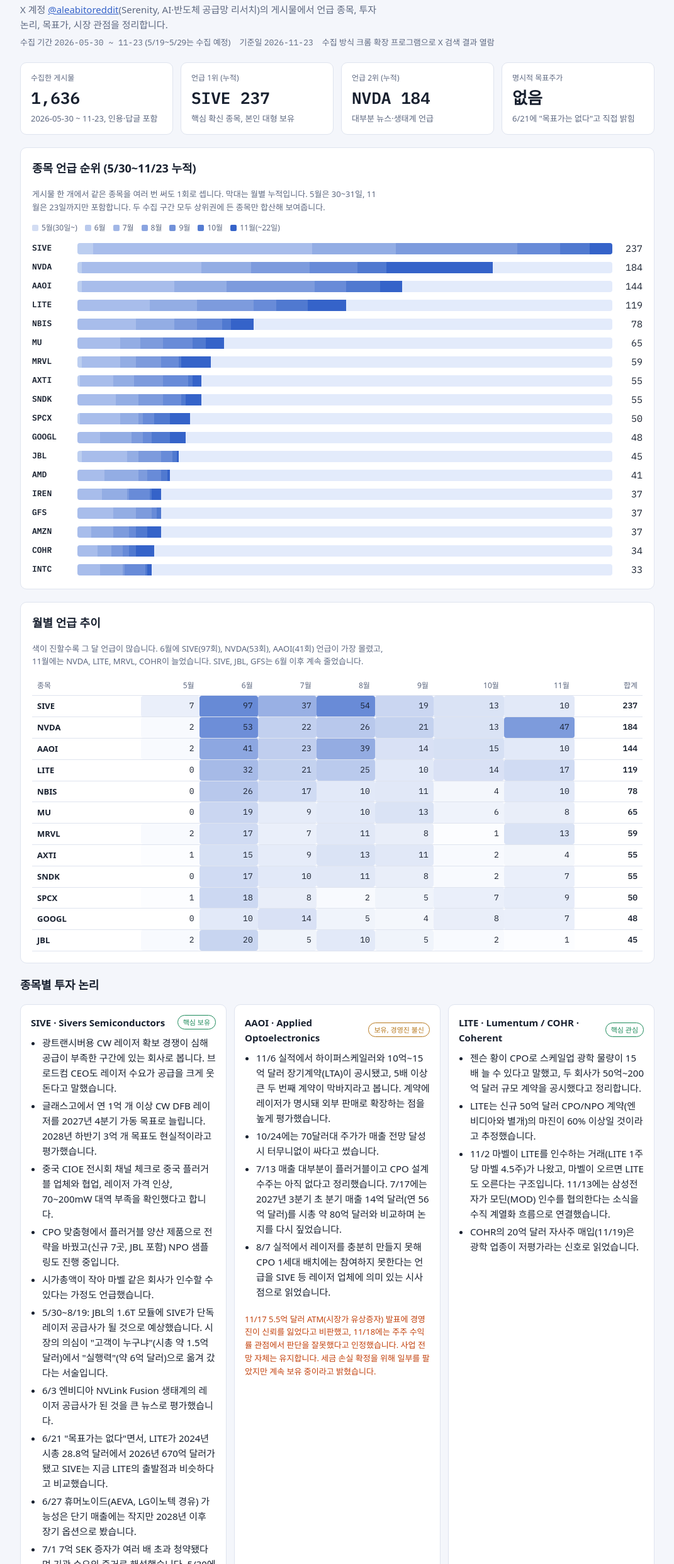
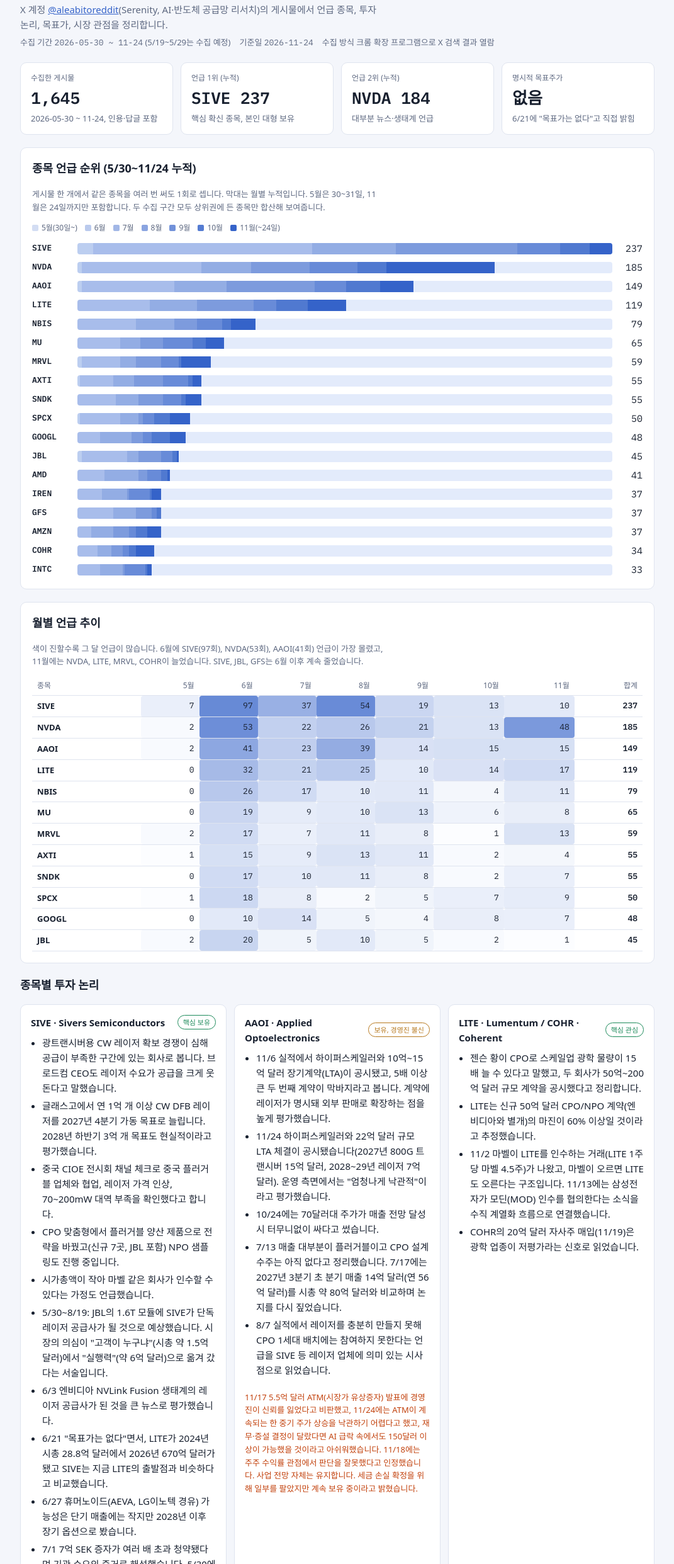
Before and after one commit to excellent3935/serenity-tracking, a plain HTML site: page index.html in a window 1280 px wide. Shown: the part 76-2560 px from the top of the page at 63% size, without its empty margins (104-1175 px from the left). Drawn offline with Linux system fonts and the light colour scheme; a web font is replaced by a local one.

Commit message:
2026-11-24 갱신: 신규 게시물 9개 반영
Co-Authored-By: Claude Sonnet 5.5 <noreply@anthropic.com>
Claude-Session: https://claude.ai/code/session_018spZhYNWrg4mw37nYf21A3

```diff
--- a/index.html
+++ b/index.html
@@ -93,24 +93,24 @@ footer{color:var(--mute);font-size:12px}
   <h1>Serenity 트래킹</h1>
   <p class="sub">X 계정 <a href="https://x.com/aleabitoreddit" rel="noopener">@aleabitoreddit</a>(Serenity, AI·반도체 공급망 리서치)의 게시물에서 언급 종목, 투자 논리, 목표가, 시장 관점을 정리합니다.</p>
   <div class="meta">
-    <span>수집 기간 <span class="num">2026-05-30 ~ 11-23</span> (5/19~5/29는 수집 예정)</span>
-    <span>기준일 <span class="num">2026-11-23</span></span>
+    <span>수집 기간 <span class="num">2026-05-30 ~ 11-24</span> (5/19~5/29는 수집 예정)</span>
+    <span>기준일 <span class="num">2026-11-24</span></span>
     <span>수집 방식 크롬 확장 프로그램으로 X 검색 결과 열람</span>
   </div>
 </header>
 
 <section class="tiles" aria-label="요약">
-  <div class="tile"><span class="k">수집한 게시물</span><span class="v">1,636</span><span class="n">2026-05-30 ~ 11-23, 인용·답글 포함</span></div>
+  <div class="tile"><span class="k">수집한 게시물</span><span class="v">1,645</span><span class="n">2026-05-30 ~ 11-24, 인용·답글 포함</span></div>
   <div class="tile"><span class="k">언급 1위 (누적)</span><span class="v">SIVE 237</span><span class="n">핵심 확신 종목, 본인 대형 보유</span></div>
   <div class="tile"><span class="k">언급 2위 (누적)</span><span class="v">NVDA 184</span><span class="n">대부분 뉴스·생태계 언급</span></div>
   <div class="tile"><span class="k">명시적 목표주가</span><span class="v">없음</span><span class="n">6/21에 "목표가는 없다"고 직접 밝힘</span></div>
 </section>
 
 <section class="panel" aria-labelledby="rank-h">
-  <h2 id="rank-h">종목 언급 순위 (5/30~11/23 누적)</h2>
-  <p class="note">게시물 한 개에서 같은 종목을 여러 번 써도 1회로 셉니다. 막대는 월별 누적입니다. 5월은 30~31일, 11월은 23일까지만 포함합니다. 두 수집 구간 모두 상위권에 든 종목만 합산해 보여줍니다.</p>
+  <h2 id="rank-h">종목 언급 순위 (5/30~11/24 누적)</h2>
+  <p class="note">게시물 한 개에서 같은 종목을 여러 번 써도 1회로 셉니다. 막대는 월별 누적입니다. 5월은 30~31일, 11월은 24일까지만 포함합니다. 두 수집 구간 모두 상위권에 든 종목만 합산해 보여줍니다.</p>
   <div class="legend" aria-hidden="true">
-    <span><i class="m1"></i>5월(30일~)</span><span><i class="m2"></i>6월</span><span><i class="m3"></i>7월</span><span><i class="m4"></i>8월</span><span><i class="m5"></i>9월</span><span><i class="m6"></i>10월</span><span><i class="m7"></i>11월(~22일)</span>
+    <span><i class="m1"></i>5월(30일~)</span><span><i class="m2"></i>6월</span><span><i class="m3"></i>7월</span><span><i class="m4"></i>8월</span><span><i class="m5"></i>9월</span><span><i class="m6"></i>10월</span><span><i class="m7"></i>11월(~24일)</span>
   </div>
   <div class="bars" id="bars"></div>
 </section>
@@ -146,11 +146,12 @@ footer{color:var(--mute);font-size:12px}
       <header><h3>AAOI · Applied Optoelectronics</h3><span class="pill watch">보유, 경영진 불신</span></header>
       <ul>
         <li>11/6 실적에서 하이퍼스케일러와 10억~15억 달러 장기계약(LTA)이 공시됐고, 5배 이상 큰 두 번째 계약이 막바지라고 봅니다. 계약에 레이저가 명시돼 외부 판매로 확장하는 점을 높게 평가했습니다.</li>
+        <li>11/24 하이퍼스케일러와 22억 달러 규모 LTA 체결이 공시됐습니다(2027년 800G 트랜시버 15억 달러, 2028~29년 레이저 7억 달러). 운영 측면에서는 "엄청나게 낙관적"이라고 평가했습니다.</li>
         <li>10/24에는 70달러대 주가가 매출 전망 달성 시 터무니없이 싸다고 썼습니다.</li>
         <li>7/13 매출 대부분이 플러거블이고 CPO 설계 수주는 아직 없다고 정리했습니다. 7/17에는 2027년 3분기 초 분기 매출 14억 달러(연 56억 달러)를 시총 약 80억 달러와 비교하며 논지를 다시 짚었습니다.</li>
         <li>8/7 실적에서 레이저를 충분히 만들지 못해 CPO 1세대 배치에는 참여하지 못한다는 언급을 SIVE 등 레이저 업체에 의미 있는 시사점으로 읽었습니다.</li>
       </ul>
-      <p class="risk">11/17 5.5억 달러 ATM(시장가 유상증자) 발표에 경영진이 신뢰를 잃었다고 비판했고, 11/18에는 주주 수익률 관점에서 판단을 잘못했다고 인정했습니다. 사업 전망 자체는 유지합니다. 세금 손실 확정을 위해 일부를 팔았지만 계속 보유 중이라고 밝혔습니다.</p>
+      <p class="risk">11/17 5.5억 달러 ATM(시장가 유상증자) 발표에 경영진이 신뢰를 잃었다고 비판했고, 11/24에는 ATM이 계속되는 한 중기 주가 상승을 낙관하기 어렵다고 했고, 재무·증설 결정이 달랐다면 AI 급락 속에서도 150달러 이상이 가능했을 것이라고 아쉬워했습니다. 11/18에는 주주 수익률 관점에서 판단을 잘못했다고 인정했습니다. 사업 전망 자체는 유지합니다. 세금 손실 확정을 위해 일부를 팔았지만 계속 보유 중이라고 밝혔습니다.</p>
     </article>
 
     <article class="card">
@@ -186,6 +187,7 @@ footer{color:var(--mute);font-size:12px}
         <li>언급 횟수 1위지만 매수 논리보다는 광학·메모리·패키징 수요를 가늠하는 기준으로 인용합니다. 10/22 기판·패키징·광엔진 용량 계약, 10/25 젠슨 황 광학 발언이 대표적입니다.</li>
         <li>11/10 엔비디아가 25% 하락해 시총 약 2조 달러가 사라졌다고 언급했습니다. 같은 시기 젠슨 황 관련 보도에 대해서는 이상하다고 보면서도 지지한다고 썼습니다(11/9~11).</li>
         <li>11/22~23 베센트 재무장관 인터뷰와 트럼프 대통령의 젠슨 황 복귀 희망 발언을 잇따라 전했고, 11/23 엔비디아 이사회가 황 CEO를 복귀시켰다는 소식에 "AI 트레이드가 돌아왔다"고 썼습니다.</li>
+        <li>11/24 황 CEO 복귀를 계기로 AI 설비투자(가속기 외 포함) 추정치를 다시 올려야 한다고 봤습니다. 금리·신용 경색 같은 매크로는 못 바꾸지만 상류 공급망의 용량 선구매는 앞당긴다는 논리입니다.</li>
       </ul>
     </article>
 
@@ -193,6 +195,7 @@ footer{color:var(--mute);font-size:12px}
       <header><h3>NBIS · 네오클라우드</h3><span class="pill core">선호</span></header>
       <ul>
         <li>6/1 네오클라우드 중 NBIS가 가장 균형이 좋다고 봤습니다. CRWV는 부채 이자가 높아 선호하지 않고, IREN은 끝없는 ATM(유상증자)이 상승 폭을 제한한다는 이유입니다.</li>
+        <li>11/24 데이터브릭스 공동창업자가 "격리 수준이 충분한 네오클라우드는 하나뿐"이라 말한 것을 NBIS를 가리키는 말로 보고, 네오클라우드에 기술 해자가 없다는 주장에 반박했습니다.</li>
         <li>지난해 NBIS가 시총 1,000억 달러에 이를 것이라고 예측했고 당시 약 600억 달러까지 왔다고 썼습니다.</li>
       </ul>
     </article>
@@ -204,6 +207,7 @@ footer{color:var(--mute);font-size:12px}
         <li>XFAB은 엔비디아·노키아와의 실리콘 포토닉스 플랫폼이 2027년 하반기~2028년에 확대되는 상용화 전 롱이며 TSEM과 비슷한 길이라고 봤습니다(6/5).</li>
         <li>7/13 모건스탠리 CPO 노트에서 레이저 공급은 SIVE, COHR, LITE, 광엔진은 Ayar, Celestial, POET, 실리콘 포토닉스는 TSM, GFS, TSEM이 언급됐다고 정리했습니다.</li>
         <li>11/19 SOI의 광자 SOI 분기 매출이 2,500만 달러에 머물다 이번 분기 12억 달러 규모 계약을 확보한 점을 크게 평가했습니다.</li>
+        <li>11/24 신규 등장 종목 SMTC: 히에포(HieFo) 인수 후 실적에서 400mW급 초고출력 레이저를 개발 중이고(퀄 단계가 앞선 AAOI보다 늦음), 연말까지 레이저 생산능력을 3~4배 늘린다는 공시를 흥미롭게 봤습니다.</li>
       </ul>
     </article>
 
@@ -224,6 +228,7 @@ footer{color:var(--mute);font-size:12px}
       <tr><td class="num">6/23</td><td>XFAB</td><td style="text-align:left">번스타인이 목표가를 5유로에서 12.8유로로 상향. 본인은 단기 반응으로 보고 상승 여력은 더 크다고 봄</td><td>타인 목표가 인용</td></tr>
       <tr><td class="num">7/7</td><td>SPCX</td><td style="text-align:left">레이먼드제임스 800달러 목표가(시총 약 10조 달러)를 기관 노트의 사례로 조롱</td><td>타인 목표가 비판</td></tr>
       <tr><td class="num">10/24</td><td>AAOI</td><td style="text-align:left">70달러대 주가는 매출 전망 달성 시 터무니없이 싸다</td><td>가격 코멘트</td></tr>
+      <tr><td class="num">11/24</td><td>AAOI</td><td style="text-align:left">재무·증설 결정이 달랐다면 AI 급락에도 150달러 이상이 가능했을 것이라는 가정(목표가 아님)</td><td>가격 코멘트</td></tr>
       <tr><td class="num">11/2</td><td>LITE</td><td style="text-align:left">마벨 4.5주 교환 기준 약 882달러(마벨 196달러 가정)</td><td>인수 조건 계산</td></tr>
       <tr><td class="num">10/22</td><td>광학 전반</td><td style="text-align:left">선행 PER 10배 미만에 내년 성장률 500~1000%+</td><td>배수 논리</td></tr>
       <tr><td class="num">11/13</td><td>AXTI</td><td style="text-align:left">연환산 PER 18.8배(Q4 기준)</td><td>배수 논리</td></tr>
@@ -250,6 +255,7 @@ footer{color:var(--mute);font-size:12px}
     <li><span class="d">11/19~20</span><span>엔비디아 경영진 부재설과 신용등급 하향 이야기가 돈다며 "극심한 불확실성"이 커졌고 직원 이탈 가능성도 업계에서 들었다고 전했습니다(전언 수준). 기술주 매도는 디레버리징과 공매도 잔고 최고치가 겹친 것이어서 단기 방향은 아무도 모른다고 선을 그었습니다. 11/20에는 중국 기업용 SSD 감산 보도가 수요 악화나 낸드 공급과잉이 아니라고 보고(SNDK·키옥시아 급락 관련), 샌디스크 계약 물량이 2020년대 말까지 공급을 웃돈다는 점을 상기시켰습니다(본인 보유 없음). 여러 분야를 봤지만 광학이 가장 매력적이라는 확신을 유지했고, SIVE 실적은 6일 뒤라며 기대한다고 했습니다.</span></li>
     <li><span class="d">11/20~22</span><span>성장주 전반(HOOD, NBIS 등)이 급락하는 사이 필수소비재에는 1999년 이후 보기 드문 고평가 거품이 생겼다며 시장이 맞는지 물었습니다. 11/20 밤에는 SEC가 엔비디아 회계 문제를 조사한다는 보도로 NVDA가 12% 넘게 빠졌고, 수 주 만에 약 46% 하락한 상황을 "대형주 붕괴"로 평가했습니다. 본인도 시장 급락으로 스트레스를 받아 잡담이 늘었다고 인정했고 앞으로는 펀더멘털 글을 늘리겠다고 했습니다. 11/22에는 오라클의 OpenAI 자금 조달 발언, 샌디스크·마이크론의 장기계약·가격 하한 공시에도 공시 신뢰가 매우 낮은 점을 짚었고, 코어위브의 "2027년까지 수요가 컴퓨팅 공급의 10배"라는 실적 발언과 같은 주에 나온 컴퓨팅 공급과잉 주장을 대비시켰습니다. 미국의 해외 데이터센터 규제 발언은 불확실성만 키운다고 봤고, PCB 병목 등 AI 밖 산업도 공급난을 겪는다고 전했습니다.</span></li>
     <li><span class="d">11/22~23</span><span>베센트 재무장관의 NVDA·AI 급락·순환 금융 관련 발언 영상을 공유했고, 민주당의 AI 인프라 확대 입장이 시장을 불안하게 했다는 취지의 대목도 옮겼습니다. 트럼프 대통령이 엔비디아 이사회의 황 재영입을 바란다고 한 점을 들어 복귀 가능성이 커졌다고 봤고, 11/23 이사회의 CEO 복원 소식에 AI 트레이드 반등 신호로 받아들였습니다.</span></li>
+    <li><span class="d">11/24</span><span>젠슨 황 복귀 이후 AI 설비투자 추정치를 상향해야 한다고 봤습니다. 매크로(금리·신용 경색)는 그대로지만 상류 업체의 용량 선구매가 빨라질 것이라는 논리입니다. 에버퓨어 실적을 근거로 AI 투자가 대형 고객에서 중소기업·보험사 등으로 넓어지고 있고, B300 대여 단가도 크게 내리지 않아 공급 과잉 우려는 과장이라고 봤습니다. AAOI의 22억 달러 LTA 소식에 사업은 낙관적이나 ATM 남발로 주가는 비관적이라는 양면 평가를 반복했습니다.</span></li>
   </ol>
 </section>
 
@@ -259,7 +265,7 @@ footer{color:var(--mute);font-size:12px}
     <li>게시물을 종목 태그($티커)와 키워드로 추려 읽었고, 긴 글은 앞부분 위주입니다. 이미지와 차트 속 내용은 반영하지 못했습니다.</li>
     <li>본인이 보유 종목을 적극 홍보하는 계정입니다. 투자 조언이 아니며 매수 판단에 쓰기보다 논리를 참고하는 용도입니다.</li>
     <li>5/19~5/29 게시물은 X 오류로 아직 수집하지 못했습니다. 누적 순위는 5/30 이후 두 수집 구간에서 모두 상위권에 든 종목만 합산했습니다. 5/30~8/19 구간에서만 상위권이던 META(33회), CCXI(27회), POET(26회), XFAB(25회), RDDT(21회), SOI(18회)는 표에 넣지 않았습니다.</li>
-    <li>수치는 2026-11-23 기준 수집분(게시물 시각 11/23 14:00 UTC까지)입니다. 평일 23:30(한국시간)에 자동 갱신하도록 예약했습니다.</li>
+    <li>수치는 2026-11-24 기준 수집분(게시물 시각 11/24 13:28 UTC까지)입니다. 평일 23:30(한국시간)에 자동 갱신하도록 예약했습니다.</li>
   </ul>
 </section>
 
@@ -269,8 +275,8 @@ footer{color:var(--mute);font-size:12px}
 <script>
 (function(){
   var data=[
-    ["SIVE",7,97,37,54,19,13,10],["NVDA",2,53,22,26,21,13,47],["AAOI",2,41,23,39,14,15,10],["LITE",0,32,21,25,10,14,17],
-    ["NBIS",0,26,17,10,11,4,10],["MU",0,19,9,10,13,6,8],["MRVL",2,17,7,11,8,1,13],["AXTI",1,15,9,13,11,2,4],
+    ["SIVE",7,97,37,54,19,13,10],["NVDA",2,53,22,26,21,13,48],["AAOI",2,41,23,39,14,15,15],["LITE",0,32,21,25,10,14,17],
+    ["NBIS",0,26,17,10,11,4,11],["MU",0,19,9,10,13,6,8],["MRVL",2,17,7,11,8,1,13],["AXTI",1,15,9,13,11,2,4],
     ["SNDK",0,17,10,11,8,2,7],["SPCX",1,18,8,2,5,7,9],["GOOGL",0,10,14,5,4,8,7],["JBL",2,20,5,10,5,2,1],
     ["AMD",0,12,15,4,6,3,1],["IREN",0,11,11,1,9,1,4],["GFS",0,16,10,7,2,2,0],["AMZN",0,6,10,7,3,5,6],
     ["COHR",0,9,6,5,3,3,8],["INTC",0,10,10,1,9,1,2]
```
Also changed, not shown: data/last_run.json (+7 -2 lines).
